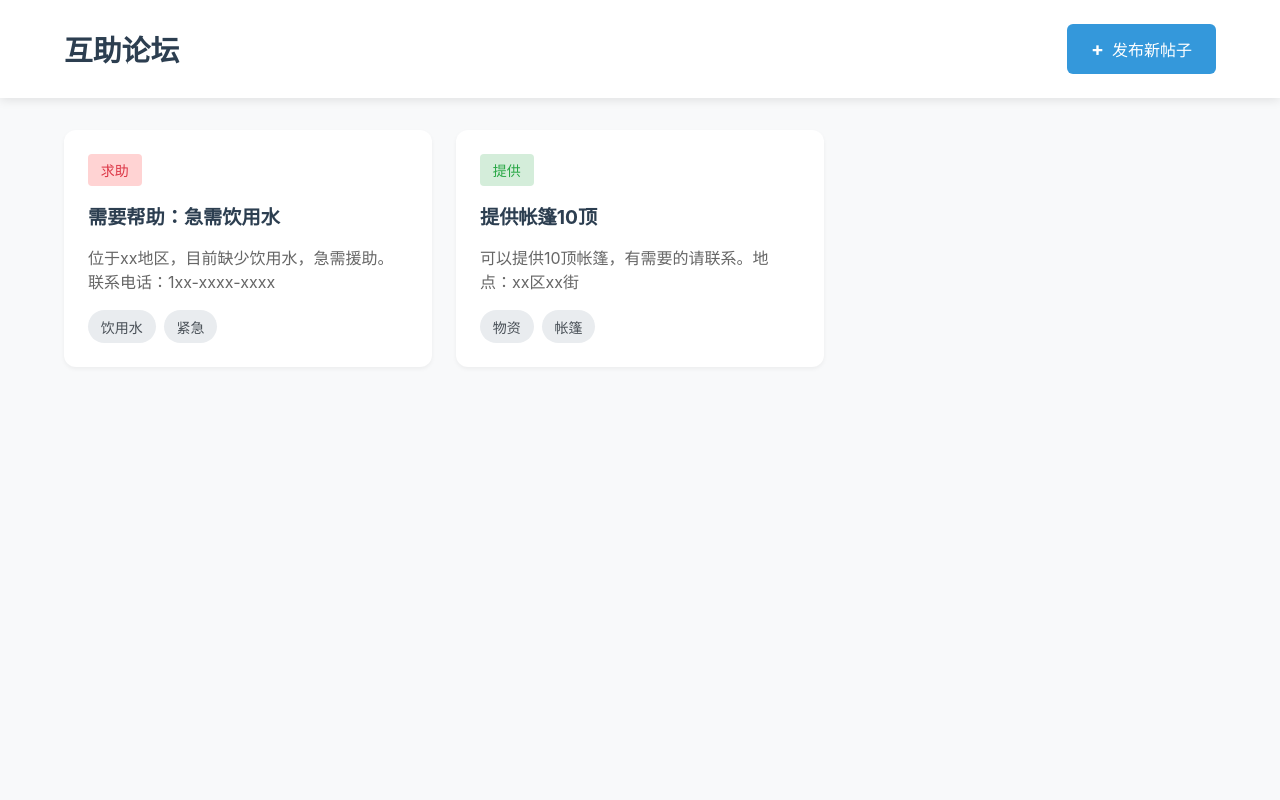
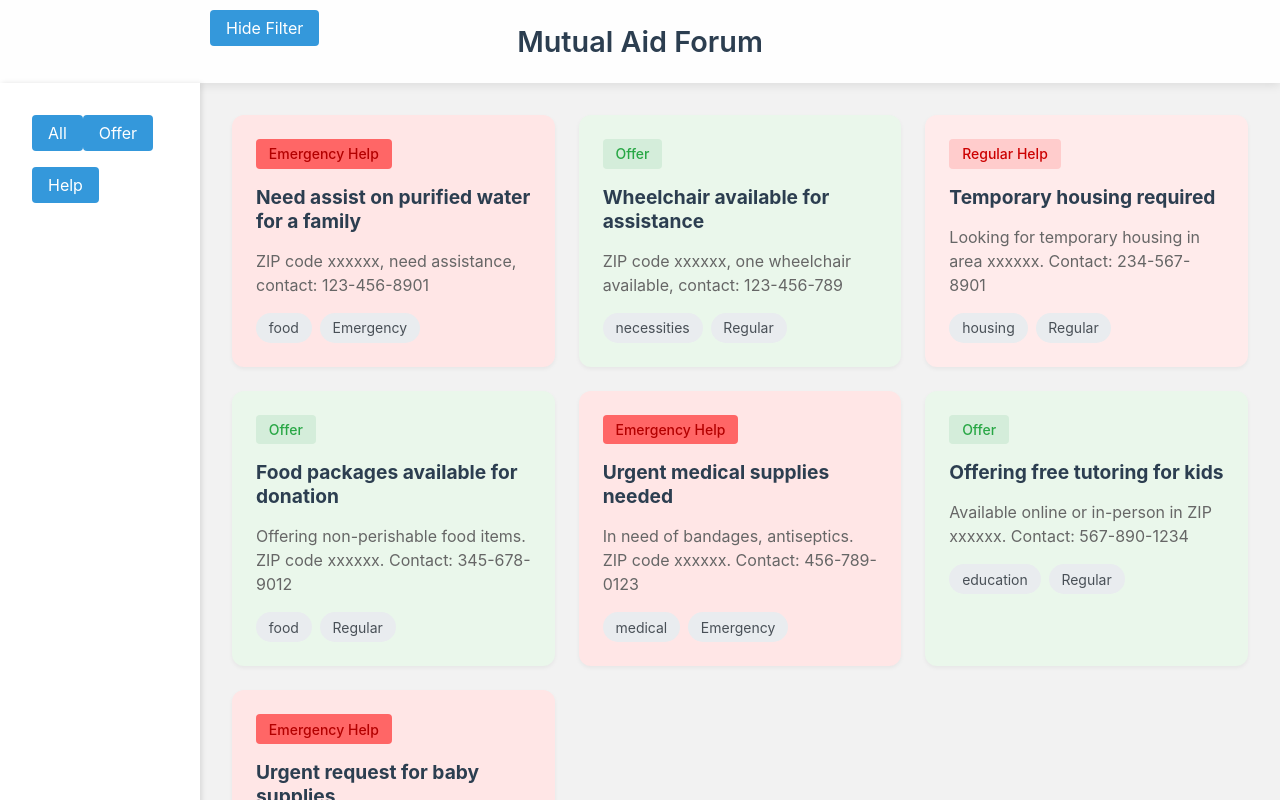
Before and after one commit to Prostream/front_hackthon, a React (Create React App) app: page /forum in a window 1280 px wide. Shown: the top 800 px of the page. Built offline with nearby package versions, Linux system fonts and the light colour scheme.

Commit message:
Added sidebar filter toggle and updated layout

```diff
--- a/src/components/Forum.jsx
+++ b/src/components/Forum.jsx
@@ -4,17 +4,15 @@ import styled from '@emotion/styled';
 
 const ForumContainer = styled.div`
   min-height: 100vh;
-  background-color: #f8f9fa;
+  background-color: #f2f2f2;
 `;
 
 const Header = styled.header`
   display: flex;
-  justify-content: space-between;
-  align-items: center;
+  justify-content: center;
   padding: 1.5rem 4rem;
-  background-color: white;
+  background-color: rgba(255, 255, 255, 0.9);
   box-shadow: 0 2px 10px rgba(0,0,0,0.1);
-  margin-bottom: 2rem;
 `;
 
 const Title = styled.h1`
@@ -24,48 +22,69 @@ const Title = styled.h1`
   margin: 0;
 `;
 
-const CreatePostButton = styled.button`
-  padding: 0.8rem 1.5rem;
+const MainContent = styled.div`
+  display: flex;
+`;
+
+const Sidebar = styled.div`
+  width: ${(props) => (props.isVisible ? '200px' : '0')};
+  padding: ${(props) => (props.isVisible ? '2rem' : '0')};
+  background-color: #ffffff;
+  box-shadow: ${(props) => (props.isVisible ? '2px 0 5px rgba(0, 0, 0, 0.1)' : 'none')};
+  overflow: hidden;
+  transition: width 0.3s ease, padding 0.3s ease;
+`;
+
+const ToggleButton = styled.button`
+  position: absolute;
+  left: ${(props) => (props.isVisible ? '210px' : '10px')};
+  top: 10px;
   background-color: #3498db;
   color: white;
   border: none;
-  border-radius: 6px;
+  border-radius: 4px;
+  padding: 0.5rem 1rem;
   font-size: 1rem;
   cursor: pointer;
-  transition: all 0.3s ease;
-  display: flex;
-  align-items: center;
-  gap: 0.5rem;
+  transition: left 0.3s ease;
 
   &:hover {
     background-color: #2980b9;
-    transform: translateY(-2px);
-    box-shadow: 0 4px 8px rgba(0,0,0,0.1);
   }
+`;
 
-  &:active {
-    transform: translateY(0);
+const FilterButton = styled.button`
+  background-color: #3498db;
+  color: white;
+  border: none;
+  border-radius: 4px;
+  padding: 0.5rem 1rem;
+  font-size: 1rem;
+  cursor: pointer;
+  margin-bottom: 1rem;
+  transition: background-color 0.3s ease;
+
+  &:hover {
+    background-color: #2980b9;
   }
+`;
 
-  /* 可以添加一个加号图标 */
-  &:before {
-    content: "+";
-    font-size: 1.2rem;
-    font-weight: bold;
-  }
+const ContentArea = styled.div`
+  flex: 1;
+  padding: 2rem;
 `;
 
 const PostGrid = styled.div`
   display: grid;
   gap: 1.5rem;
   grid-template-columns: repeat(auto-fill, minmax(300px, 1fr));
-  padding: 0 4rem 4rem;
-  max-width: 1400px;
-  margin: 0 auto;
 `;
 
 const PostCard = styled.div`
-  background: white;
+  background: ${({ type }) =>
+    type === 'help-regular' ? '#ffebeb' :
+    type === 'help-emergency' ? '#ffe6e6' :
+    '#eaf7eb'};
   padding: 1.5rem;
   border-radius: 12px;
   box-shadow: 0 2px 4px rgba(0,0,0,0.05);
@@ -118,9 +137,14 @@ const PostType = styled.span`
   font-weight: 500;
   margin-bottom: 1rem;
 
-  &.help {
-    background-color: #ffd3d3;
-    color: #dc3545;
+  &.help-regular {
+    background-color: #ffcccc;
+    color: #cc0000;
+  }
+
+  &.help-emergency {
+    background-color: #ff6666;
+    color: #b30000;
   }
 
   &.offer {
@@ -133,34 +157,97 @@ const Forum = () => {
   const [posts] = useState([
     {
       id: 1,
-      title: '需要帮助：急需饮用水',
-      content: '位于xx地区，目前缺少饮用水，急需援助。联系电话：1xx-xxxx-xxxx',
-      type: 'help',
-      tags: ['饮用水', '紧急']
+      title: 'Need assist on purified water for a family',
+      content: 'ZIP code xxxxxx, need assistance, contact: 123-456-8901',
+      type: 'help-emergency',
+      tags: ['food', 'Emergency']
     },
     {
       id: 2,
-      title: '提供帐篷10顶',
-      content: '可以提供10顶帐篷，有需要的请联系。地点：xx区xx街',
+      title: 'Wheelchair available for assistance',
+      content: 'ZIP code xxxxxx, one wheelchair available, contact: 123-456-789',
       type: 'offer',
-      tags: ['物资', '帐篷']
+      tags: ['necessities', 'Regular']
+    },
+    {
+      id: 3,
+      title: 'Temporary housing required',
+      content: 'Looking for temporary housing in area xxxxxx. Contact: 234-567-8901',
+      type: 'help-regular',
+      tags: ['housing', 'Regular']
+    },
+    {
+      id: 4,
+      title: 'Food packages available for donation',
+      content: 'Offering non-perishable food items. ZIP code xxxxxx. Contact: 345-678-9012',
+      type: 'offer',
+      tags: ['food', 'Regular']
+    },
+    {
+      id: 5,
+      title: 'Urgent medical supplies needed',
+      content: 'In need of bandages, antiseptics. ZIP code xxxxxx. Contact: 456-789-0123',
+      type: 'help-emergency',
+      tags: ['medical', 'Emergency']
+    },
+    {
+      id: 6,
+      title: 'Offering free tutoring for kids',
+      content: 'Available online or in-person in ZIP xxxxxx. Contact: 567-890-1234',
+      type: 'offer',
+      tags: ['education', 'Regular']
+    },
+    {
+      id: 7,
+      title: 'Urgent request for baby supplies',
+      content: 'Need diapers and baby formula. ZIP code xxxxxx. Contact: 678-901-2345',
+      type: 'help-emergency',
+      tags: ['baby care', 'Emergency']
     }
   ]);
+
+  const [filter, setFilter] = useState('all');
+  const [isSidebarVisible, setIsSidebarVisible] = useState(true);
+
+  const handleFilterClick = (type) => {
+    setFilter(type);
+  };
+
+  const toggleSidebar = () => {
+    setIsSidebarVisible(!isSidebarVisible);
+  };
+
+  const filteredPosts = posts.filter(post =>
+    filter === 'all' ||
+    (filter === 'offer' && post.type === 'offer') ||
+    (filter === 'help' && (post.type === 'help-regular' || post.type === 'help-emergency'))
+  );
 
   return (
     <ForumContainer>
       <Header>
-        <Title>互助论坛</Title>
-        <CreatePostButton>
-          发布新帖子
-        </CreatePostButton>
+        <Title>Mutual Aid Forum</Title>
       </Header>
 
+      <MainContent>
+        <Sidebar isVisible={isSidebarVisible}>
+          <FilterButton onClick={() => handleFilterClick('all')}>All</FilterButton>
+          <FilterButton onClick={() => handleFilterClick('offer')}>Offer</FilterButton>
+          <FilterButton onClick={() => handleFilterClick('help')}>Help</FilterButton>
+        </Sidebar>
+
+        <ToggleButton isVisible={isSidebarVisible} onClick={toggleSidebar}>
+          {isSidebarVisible ? 'Hide Filter' : 'Show Filter'}
+        </ToggleButton>
+
+        <ContentArea>
           <PostGrid>
-        {posts.map(post => (
-          <PostCard key={post.id}>
+            {filteredPosts.map(post => (
+              <PostCard key={post.id} type={post.type}>
                 <PostType className={post.type}>
-              {post.type === 'help' ? '求助' : '提供'}
+                  {post.type === 'help-regular' && 'Regular Help'}
+                  {post.type === 'help-emergency' && 'Emergency Help'}
+                  {post.type === 'offer' && 'Offer'}
                 </PostType>
                 <h3>{post.title}</h3>
                 <p>{post.content}</p>
@@ -172,6 +259,8 @@ const Forum = () => {
               </PostCard>
             ))}
           </PostGrid>
+        </ContentArea>
+      </MainContent>
     </ForumContainer>
   );
 };
```
Lines whose indentation alone changed are shown as unchanged.
